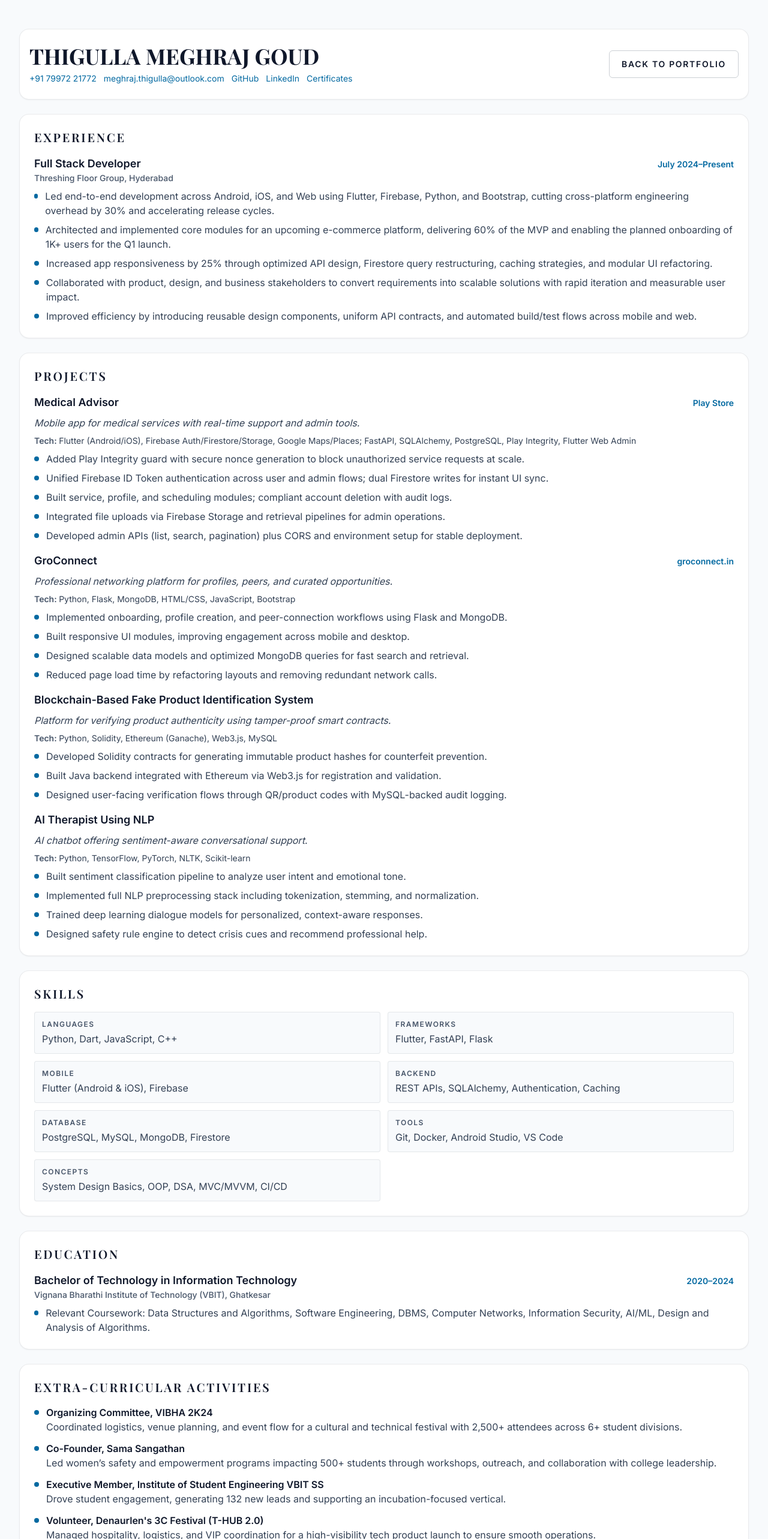
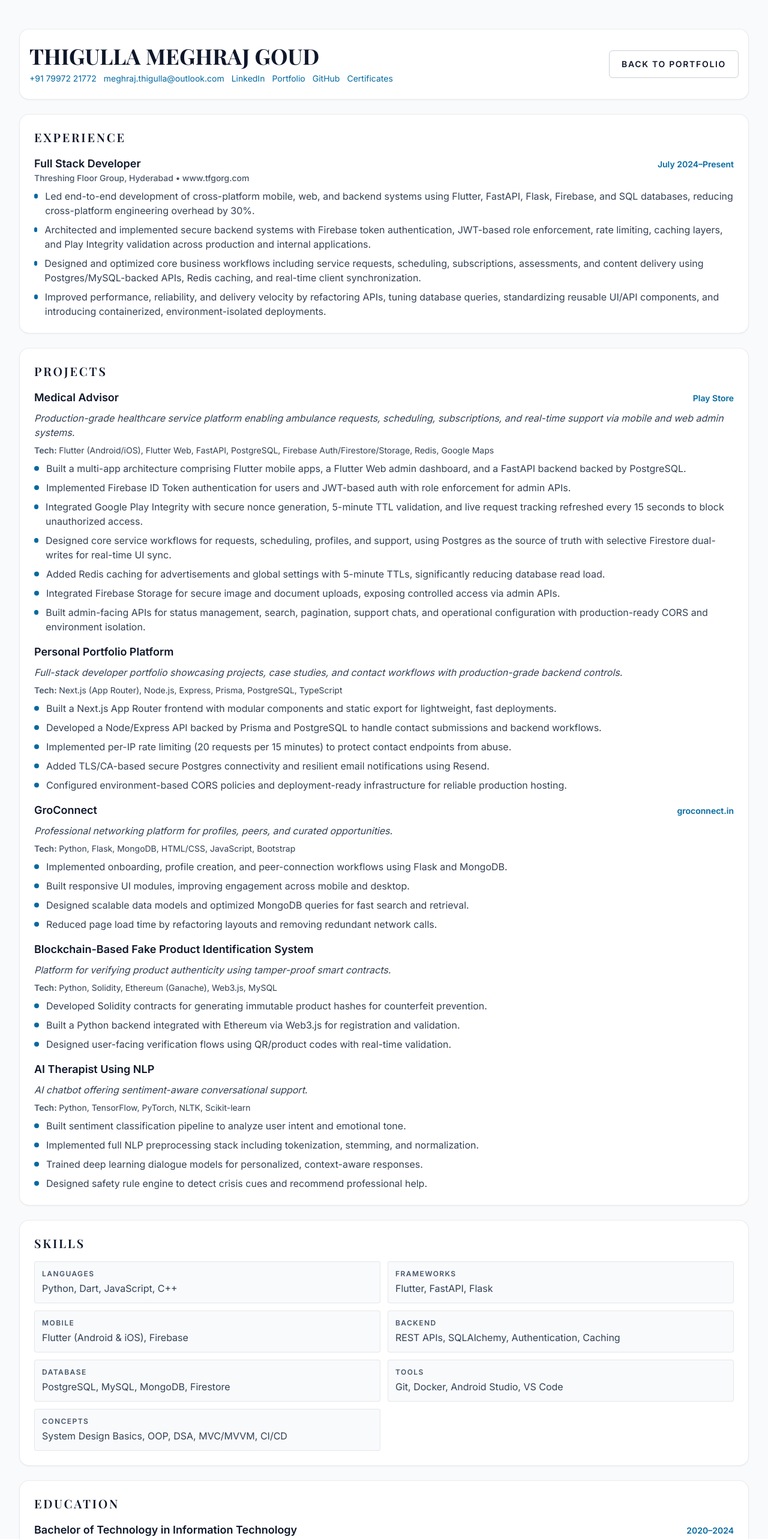
Before and after one commit to MeghrajGoudThigulla/meghraj-portfolio, a Next.js app in the folder portfolio-frontend/: page /resume in a window 1280 px wide. Shown: the top 2566 px of the page at 60% size. Built offline with nearby package versions, Linux system fonts and the light colour scheme.

Commit message:
Updated resume

```diff
--- a/portfolio-frontend/app/resume/page.tsx
+++ b/portfolio-frontend/app/resume/page.tsx
@@ -9,8 +9,9 @@ export const metadata = {
 const contactLinks = [
   { href: "tel:+917997221772", label: "+91 79972 21772" },
   { href: "mailto:meghraj.thigulla@outlook.com", label: "meghraj.thigulla@outlook.com" },
+  { href: "https://www.linkedin.com/in/meghraj-goud-thigulla", label: "LinkedIn" },
+  { href: "https://meghraj-portfolio.web.app/", label: "Portfolio" },
   { href: "https://github.com/MeghrajGoudThigulla", label: "GitHub" },
-  { href: "https://www.linkedin.com/in/meghraj-goud-thigulla", label: "LinkedIn" },
   { href: "https://linktr.ee/meghraj_goud_thigulla", label: "Certificates" },
 ];
 
@@ -51,14 +52,13 @@ export default function ResumePage() {
           <Section title="EXPERIENCE">
             <Role
               title="Full Stack Developer"
-              place="Threshing Floor Group, Hyderabad"
+              place="Threshing Floor Group, Hyderabad • www.tfgorg.com"
               timeline="July 2024–Present"
               bullets={[
-                "Led end-to-end development across Android, iOS, and Web using Flutter, Firebase, Python, and Bootstrap, cutting cross-platform engineering overhead by 30% and accelerating release cycles.",
-                "Architected and implemented core modules for an upcoming e-commerce platform, delivering 60% of the MVP and enabling the planned onboarding of 1K+ users for the Q1 launch.",
-                "Increased app responsiveness by 25% through optimized API design, Firestore query restructuring, caching strategies, and modular UI refactoring.",
-                "Collaborated with product, design, and business stakeholders to convert requirements into scalable solutions with rapid iteration and measurable user impact.",
-                "Improved efficiency by introducing reusable design components, uniform API contracts, and automated build/test flows across mobile and web.",
+                "Led end-to-end development of cross-platform mobile, web, and backend systems using Flutter, FastAPI, Flask, Firebase, and SQL databases, reducing cross-platform engineering overhead by 30%.",
+                "Architected and implemented secure backend systems with Firebase token authentication, JWT-based role enforcement, rate limiting, caching layers, and Play Integrity validation across production and internal applications.",
+                "Designed and optimized core business workflows including service requests, scheduling, subscriptions, assessments, and content delivery using Postgres/MySQL-backed APIs, Redis caching, and real-time client synchronization.",
+                "Improved performance, reliability, and delivery velocity by refactoring APIs, tuning database queries, standardizing reusable UI/API components, and introducing containerized, environment-isolated deployments.",
               ]}
             />
           </Section>
@@ -66,15 +66,29 @@ export default function ResumePage() {
           <Section title="PROJECTS">
             <Project
               title="Medical Advisor"
-              subtitle="Mobile app for medical services with real-time support and admin tools."
+              subtitle="Production-grade healthcare service platform enabling ambulance requests, scheduling, subscriptions, and real-time support via mobile and web admin systems."
               link={{ href: "https://play.google.com/store/apps/details?id=com.tfg.medicaladvisor", label: "Play Store" }}
-              tech="Flutter (Android/iOS), Firebase Auth/Firestore/Storage, Google Maps/Places; FastAPI, SQLAlchemy, PostgreSQL, Play Integrity, Flutter Web Admin"
+              tech="Flutter (Android/iOS), Flutter Web, FastAPI, PostgreSQL, Firebase Auth/Firestore/Storage, Redis, Google Maps"
               bullets={[
-                "Added Play Integrity guard with secure nonce generation to block unauthorized service requests at scale.",
-                "Unified Firebase ID Token authentication across user and admin flows; dual Firestore writes for instant UI sync.",
-                "Built service, profile, and scheduling modules; compliant account deletion with audit logs.",
-                "Integrated file uploads via Firebase Storage and retrieval pipelines for admin operations.",
-                "Developed admin APIs (list, search, pagination) plus CORS and environment setup for stable deployment.",
+                "Built a multi-app architecture comprising Flutter mobile apps, a Flutter Web admin dashboard, and a FastAPI backend backed by PostgreSQL.",
+                "Implemented Firebase ID Token authentication for users and JWT-based auth with role enforcement for admin APIs.",
+                "Integrated Google Play Integrity with secure nonce generation, 5-minute TTL validation, and live request tracking refreshed every 15 seconds to block unauthorized access.",
+                "Designed core service workflows for requests, scheduling, profiles, and support, using Postgres as the source of truth with selective Firestore dual-writes for real-time UI sync.",
+                "Added Redis caching for advertisements and global settings with 5-minute TTLs, significantly reducing database read load.",
+                "Integrated Firebase Storage for secure image and document uploads, exposing controlled access via admin APIs.",
+                "Built admin-facing APIs for status management, search, pagination, support chats, and operational configuration with production-ready CORS and environment isolation.",
+              ]}
+            />
+            <Project
+              title="Personal Portfolio Platform"
+              subtitle="Full-stack developer portfolio showcasing projects, case studies, and contact workflows with production-grade backend controls."
+              tech="Next.js (App Router), Node.js, Express, Prisma, PostgreSQL, TypeScript"
+              bullets={[
+                "Built a Next.js App Router frontend with modular components and static export for lightweight, fast deployments.",
+                "Developed a Node/Express API backed by Prisma and PostgreSQL to handle contact submissions and backend workflows.",
+                "Implemented per-IP rate limiting (20 requests per 15 minutes) to protect contact endpoints from abuse.",
+                "Added TLS/CA-based secure Postgres connectivity and resilient email notifications using Resend.",
+                "Configured environment-based CORS policies and deployment-ready infrastructure for reliable production hosting.",
               ]}
             />
             <Project
@@ -95,8 +109,8 @@ export default function ResumePage() {
               tech="Python, Solidity, Ethereum (Ganache), Web3.js, MySQL"
               bullets={[
                 "Developed Solidity contracts for generating immutable product hashes for counterfeit prevention.",
-                "Built Java backend integrated with Ethereum via Web3.js for registration and validation.",
-                "Designed user-facing verification flows through QR/product codes with MySQL-backed audit logging.",
+                "Built a Python backend integrated with Ethereum via Web3.js for registration and validation.",
+                "Designed user-facing verification flows using QR/product codes with real-time validation.",
               ]}
             />
             <Project
@@ -131,9 +145,7 @@ export default function ResumePage() {
               title="Bachelor of Technology in Information Technology"
               place="Vignana Bharathi Institute of Technology (VBIT), Ghatkesar"
               timeline="2020–2024"
-              bullets={[
-                "Relevant Coursework: Data Structures and Algorithms, Software Engineering, DBMS, Computer Networks, Information Security, AI/ML, Design and Analysis of Algorithms.",
-              ]}
+              bullets={[]}
             />
           </Section>
 
@@ -187,6 +199,7 @@ function Role({
         </div>
         <p className="text-sm font-semibold text-brand-blue">{timeline}</p>
       </div>
+      {bullets.length > 0 ? (
         <ul className="space-y-2 text-sm leading-relaxed text-brand-charcoal lg:text-base">
           {bullets.map((item) => (
             <li key={item} className="flex gap-3">
@@ -195,6 +208,7 @@ function Role({
             </li>
           ))}
         </ul>
+      ) : null}
     </div>
   );
 }
@@ -271,21 +285,21 @@ const activities = [
   {
     title: "Organizing Committee, VIBHA 2K24",
     detail:
-      "Coordinated logistics, venue planning, and event flow for a cultural and technical festival with 2,500+ attendees across 6+ student divisions.",
+      "Coordinated end-to-end logistics, venue planning, and event flow for a large-scale cultural and technical festival with 2,500+ attendees. Oversaw scheduling, stage management, and cross-team communication across 6+ student divisions to ensure an uninterrupted three-day event.",
   },
   {
     title: "Co-Founder, Sama Sangathan",
     detail:
-      "Led women’s safety and empowerment programs impacting 500+ students through workshops, outreach, and collaboration with college leadership.",
+      "Initiated and led women’s safety and empowerment programs, delivering workshops, awareness campaigns, and interactive sessions that impacted 500+ students. Managed outreach, content planning, guest coordination, and collaboration with college leadership to scale the initiative.",
   },
   {
     title: "Executive Member, Institute of Student Engineering VBIT SS",
     detail:
-      "Drove student engagement, generating 132 new leads and supporting an incubation-focused vertical.",
+      "Spearheaded student engagement drives that generated 132 new active leads. Contributed to forming an incubation-focused vertical by organizing ideation meets, guiding junior teams, and facilitating collaboration between faculty mentors and student innovators.",
   },
   {
     title: "Volunteer, Denaurlen's 3C Festival (T-HUB 2.0)",
     detail:
-      "Managed hospitality, logistics, and VIP coordination for a high-visibility tech product launch to ensure smooth operations.",
+      "Managed hospitality, logistics, and VIP coordination for a high-visibility tech-focused product launch event. Oversaw crowd control, stage readiness, and backstage operations to maintain a smooth and incident-free attendee experience for founders, startups, and investors.",
   },
 ];
```
Lines whose indentation alone changed are shown as unchanged.
